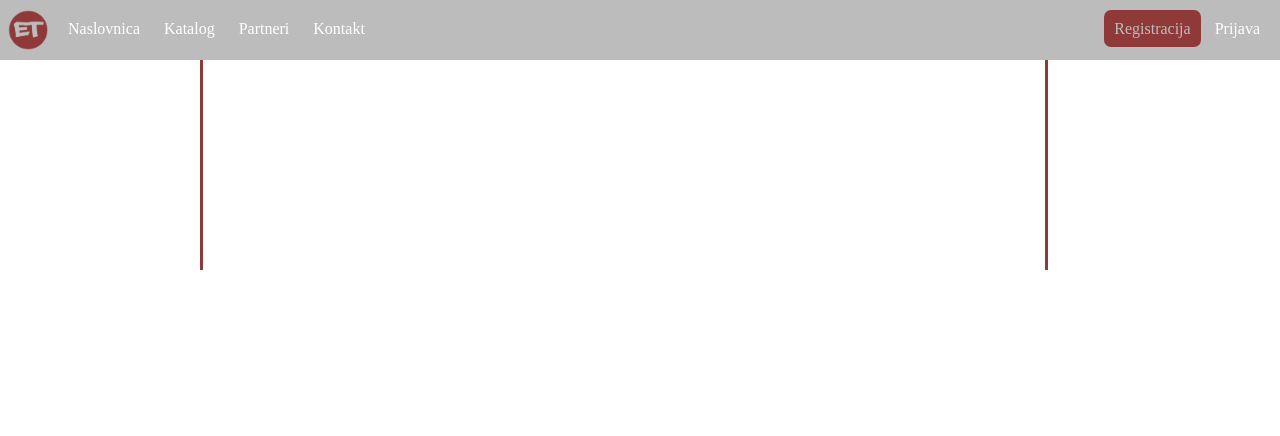
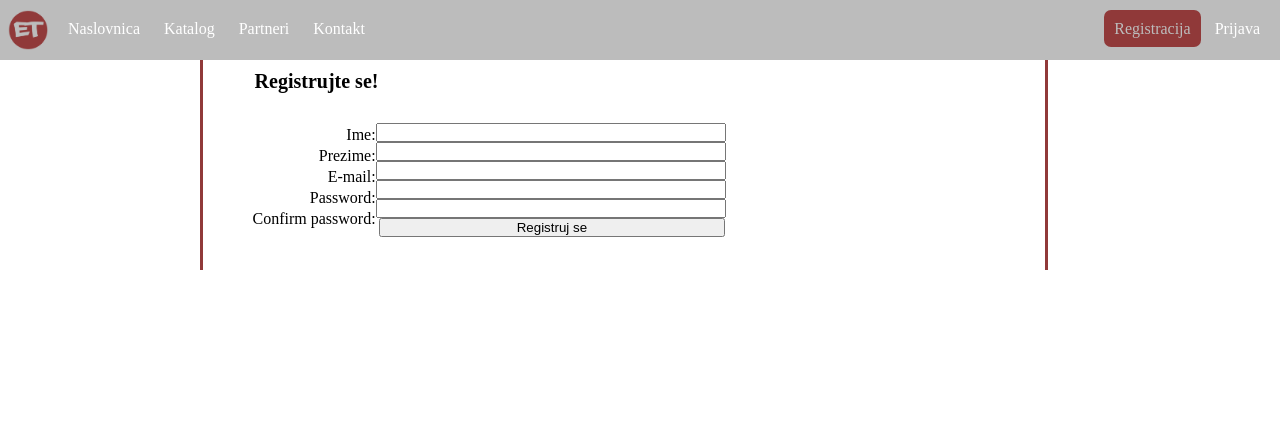
Before and after one commit to WebTehnologijeETF/elitechtechnoshop, a PHP site: page /registracija.html in a window 1280 px wide. Shown: the top 436 px of the page. Run offline with PHP 8.4, Linux system fonts and the light colour scheme.

Commit message:
validacija sign up, katalog menu v1

```diff
--- a/registracija.html
+++ b/registracija.html
@@ -3,7 +3,9 @@
 <head>
 	    <META http-equiv="Content-Type" content="text/html; charset=utf-8">
         <TITLE>EliTech | Registracija</TITLE>
+        <script src = "skripta5.js"></script>
         <link rel="stylesheet" type="text/css" href="stil5.css">
+
 </head>
 
 <body>
@@ -13,7 +15,14 @@
         <a href = "naslovnica.html"><img src="slike/logo.png" alt="logo_pic"></a>
     		<ul class="nav_left">
                 <li><a href = "naslovnica.html">Naslovnica</a></li>
-                <li><a href = "katalog.html">Katalog</a></li>
+                <li id = "zapr" class = "opens_menu" onclick = "return prikaziMeniKatalog()" onmouseleave="sakrijMeniKatalog()">Katalog
+                    <ul id="meni_katalog">
+                        <li class = "menu_item_katalog"><a href = "katalog.html">Laptopi</a></li>
+                        <li class = "menu_item_katalog">Televizori</li>
+                        <li class = "menu_item_katalog">Mobiteli</li>
+                        <li class = "menu_item_katalog">Tableti</li>
+                    </ul>
+                </li>
                 <li><a href = "partneri.html">Partneri</a></li>
                 <li><a href = "kontakt.html">Kontakt</a></li>
             </ul>
@@ -24,6 +33,43 @@
     </div>
     <div id="wrapper">
         <div id="content">
+        	<h3 id="form_heading">Registrujte se!</h3>
+            <form id = "sign_up_form">
+                <div id = "sup_d1">
+                    <label for="ime">Ime:</label>
+                    <input id="ime" type="text" name="ime_in">
+                    <img class = "greska_icon" id ="greska_ime" src = "slike/greska.png" alt = "greska_pic">
+                    <p class = "greska_tekst" id ="greska_tekst_ime">Mogu biti samo slova!</p>
+                </div>
+                <div id = "sup_d2">
+                    <label for="prezime">Prezime:</label>
+                    <input id="prezime" type="text" name="prezime_in">
+                    <img class = "greska_icon" id ="greska_prezime" src = "slike/greska.png" alt = "greska_pic">
+                    <p class = "greska_tekst" id ="greska_tekst_prezime">Mogu biti samo slova!</p>
+                </div>
+                <div id = "sup_d3">
+                    <label for="mail">E-mail:</label>
+                    <input id="mail" type="text" name="mail_in">
+                    <img class = "greska_icon" id ="greska_mail" src = "slike/greska.png" alt = "greska_pic">
+                    <p class = "greska_tekst" id ="greska_tekst_mail">Netačan format!</p>
+                </div>
+                <div id = "sup_d4">
+                    <label for="pass">Password:</label>
+                    <input id="pass" type="password" name="pass_in">
+                    <img class = "greska_icon" id ="greska_pass" src = "slike/greska.png" alt = "greska_pic">
+                    <p class = "greska_tekst" id ="greska_tekst_pass">Minimalno 6 karaktera!</p>
+                </div>
+                <div id = "sup_d5">
+                    <label for="conf_pass">Confirm password:</label>
+                    <input id="conf_pass" type="password" name="pass_conf_in">
+                    <img class = "greska_icon" id ="greska_conf_pass" src = "slike/greska.png" alt = "greska_pic">
+                    <p class = "greska_tekst" id ="greska_tekst_conf_pass">Šifre nisu iste!</p>
+                </div>
+                <div id = "sup_d6">
+                    <label></label>
+                    <input id ="sup_sbmt" type="submit" onclick = "return provjeriFormu()" value="Registruj se">
+                </div>
+            </form>
 
         </div>
     </div>
--- /dev/null
+++ b/skripta5.js
@@ -0,0 +1,131 @@
+window.onload = function() {
+	var slike = document.getElementsByClassName('greska_icon');
+	var tekstovi = document.getElementsByClassName('greska_tekst');
+	for(i = 0; i < slike.length; i++) {
+		slike[i].style.display = "none";
+		tekstovi[i].style.display = "none";
+	}
+	var meni = document.getElementById('meni_katalog');
+	meni.style.display = "none";
+	meni.style.position = "absolute";
+}
+
+function prikaziMeniKatalog() {
+	var meni = document.getElementById('meni_katalog');
+	meni.style.display = "block";
+	meni.style.clear = "both";
+	var lista = document.getElementsByClassName('menu_item_katalog');
+	for(var i = 0; i < lista.length; i++) {
+		lista[i].style.display = "block";
+		lista[i].style.clear = "both";
+	}
+}
+
+function sakrijMeniKatalog() {
+	var meni = document.getElementById('meni_katalog');
+	meni.style.display = "none";
+}
+
+
+
+function provjeriFormu () {
+	var forma = document.getElementById('sign_up_form');
+	var ime = forma.ime_in.value;
+	var prezime = forma.prezime_in.value;
+	var mail = forma.mail_in.value;
+	var pass = forma.pass_in.value;
+	var pass_conf = forma.pass_conf_in.value;
+
+	var validno = true;
+	var validno_ime = true;
+	var validno_prezime = true;
+	var validan_mail = true;
+	var validan_pass = true;
+	var validan_pass_conf = true;
+
+	var mail_regex = /^([\w-]+(?:\.[\w-]+)*)@((?:[\w-]+\.)*\w[\w-]{0,66})\.([a-z]{2,6}(?:\.[a-z]{2})?)$/;
+
+	for(var i = 0; i < ime.length; i++) {
+		var lt = ime.charCodeAt(i);
+		if(!((lt >= 65 && lt <= 90) || (lt >= 97 && lt <= 122))) {
+			validno = false;
+			validno_ime = false;
+			document.getElementById('greska_ime').style.display = "inline-block";
+			document.getElementById('greska_tekst_ime').style.display = "block";
+			break;
+		}
+	}
+
+	if(ime.length == 0) {
+		validno = false;
+		validno_ime = false;
+		document.getElementById('greska_ime').style.display = "inline-block";
+		document.getElementById('greska_tekst_ime').style.display = "block";
+	}
+
+	for(var i = 0; i < prezime.length; i++) {
+		var lt = prezime.charCodeAt(i);
+		if(!((lt >= 65 && lt <= 90) || (lt >= 97 && lt <= 122))) {
+			validno = false;
+			validno_prezime = false;
+			document.getElementById('greska_prezime').style.display = "inline-block";
+			document.getElementById('greska_tekst_prezime').style.display = "block";
+			break;
+		}
+	}
+
+	if(prezime.length == 0) {
+		validno = false;
+		validno_prezime = false;
+		document.getElementById('greska_prezime').style.display = "inline-block";
+		document.getElementById('greska_tekst_prezime').style.display = "block";
+	}
+
+	if(!mail_regex.test(mail)) {
+		validno = false;
+		validan_mail = false;
+		document.getElementById('greska_mail').style.display = "inline-block";
+		document.getElementById('greska_tekst_mail').style.display = "block";
+	}
+
+	if(pass.length < 6) {
+		validno = false;
+		validan_pass = false;
+		document.getElementById('greska_pass').style.display = "inline-block";
+		document.getElementById('greska_tekst_pass').style.display = "block";
+	}
+
+	if(pass != pass_conf) {
+		validno = false;
+		validan_pass_conf = false;
+		document.getElementById('greska_conf_pass').style.display = "inline-block";
+		document.getElementById('greska_tekst_conf_pass').style.display = "block";
+	}
+
+	if(validno_ime) {
+		document.getElementById('greska_ime').style.display = "none";
+		document.getElementById('greska_tekst_ime').style.display = "none";
+	}
+
+	if(validno_prezime) {
+		document.getElementById('greska_prezime').style.display = "none";
+		document.getElementById('greska_tekst_prezime').style.display = "none";
+	}
+
+	if(validan_mail) {
+		document.getElementById('greska_mail').style.display = "none";
+		document.getElementById('greska_tekst_mail').style.display = "none";
+	}
+
+	if(validan_pass) {
+		document.getElementById('greska_pass').style.display = "none";
+		document.getElementById('greska_tekst_pass').style.display = "none";
+	}
+
+	if(validan_pass_conf) {
+		document.getElementById('greska_conf_pass').style.display = "none";
+		document.getElementById('greska_tekst_conf_pass').style.display = "none";
+	}
+
+	return validno;
+}
--- a/stil5.css
+++ b/stil5.css
@@ -6,6 +6,7 @@
 html, body {
     height: 100%;
     background-position: 50% 80%;
+    /*font-family: monospace;*/
 }
 
 #page {
@@ -88,6 +89,8 @@ html, body {
 #act a {
   color: #BCBCBC;
 }
+
+
 .nav_left {
   list-style-type: none;
   float: left;
@@ -284,3 +287,58 @@ td {
 #products_h {
   font-size: 20px;
 }
+
+#sign_up_form {
+  margin-top: 30px;
+}
+
+#sign_up_form p {
+  float: right;
+  font-size: 11px;
+  padding-top: 3px;
+  /*border: 1px solid #903939;*/
+  width: 22%;
+}
+
+#sign_up_form div {
+  max-width: 85%;
+  /*border: 1px solid #903939;*/
+}
+
+#sign_up_form label {
+  display: inline-block;
+  float: left;
+  clear: left;
+  text-align: right;
+  min-width: 23%;
+  padding-top: 3px;
+
+}
+
+#sign_up_form input {
+  width: 49%;
+}
+
+
+
+#sup_sbmt {
+  margin-left: 3px;
+}
+
+#meni_katalog {
+  margin-left: 100px;
+  margin-top: 10px;
+  /*border: 1px solid #903939;*/
+  color: #fff;
+  background-color: #BCBCBC;
+  border-radius: 7px;
+}
+
+#meni_katalog a {
+  color: #fff;
+}
+
+.opens_menu {
+  text-decoration: none;
+  color: #fff;
+}
```
Also changed, not shown: katalog.html (+9 -1 lines), kontakt.html (+9 -1 lines), naslovnica.html (+9 -1 lines), partneri.html (+9 -1 lines), prijava.html (+9 -1 lines), slike/greska.png (added), 1 other file.
